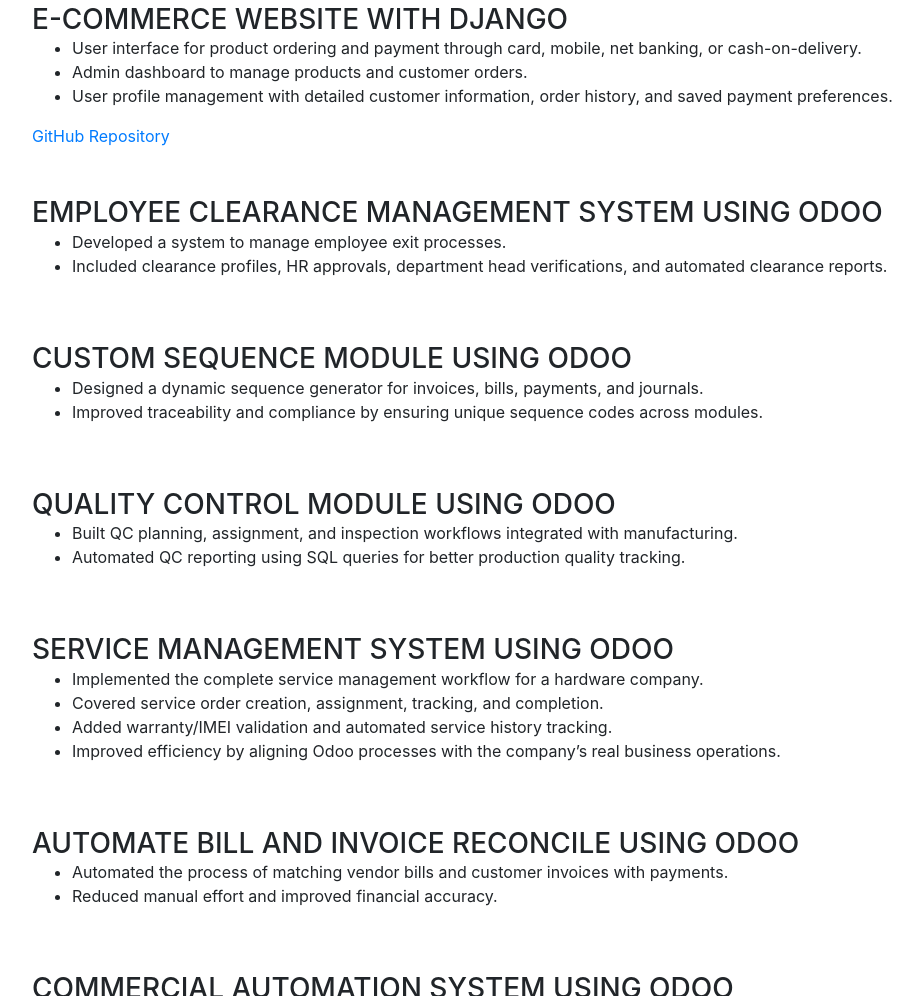
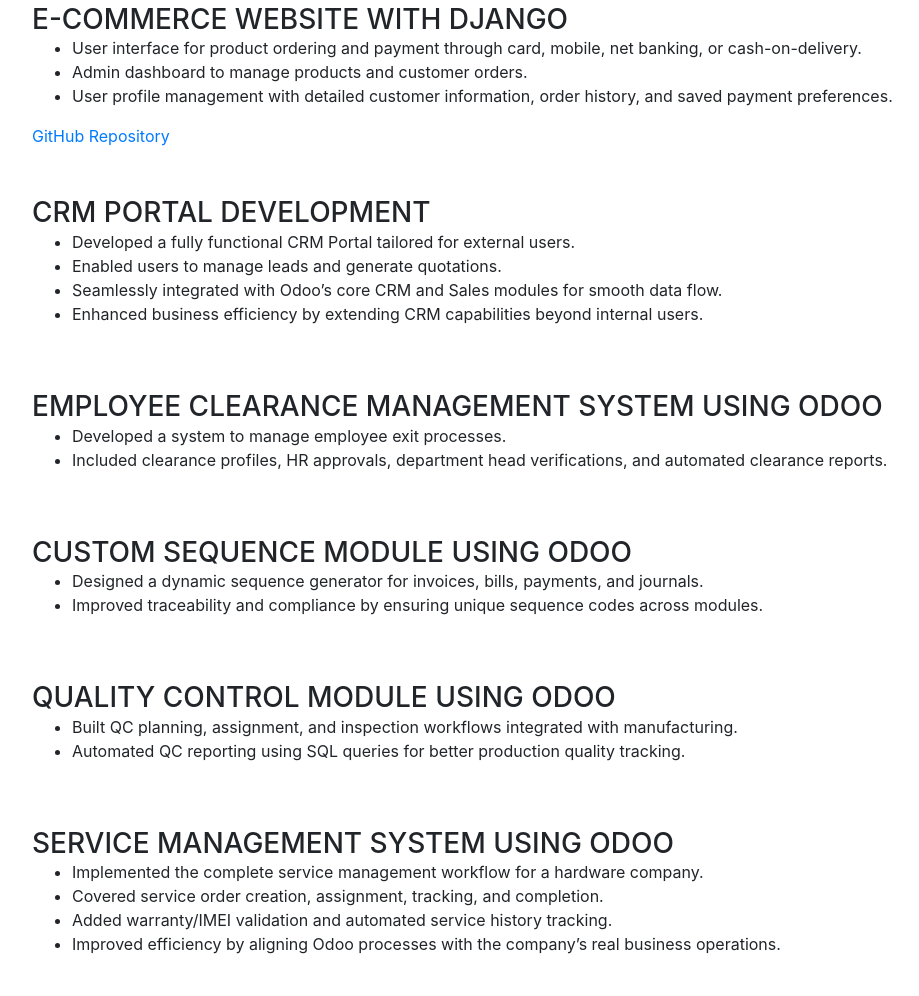
Before and after one commit to Erfan7990/erfan-portfolio, a website with bundled scripts: page index.html in a window 1280 px wide. Shown: the part 4287-5283 px from the top of the page, without its empty margins (288-1207 px from the left). Built offline with nearby package versions, Linux system fonts and the light colour scheme; a web font is replaced by a local one.

Commit message:
add crm portal project

```diff
--- a/index.html
+++ b/index.html
@@ -277,20 +277,36 @@
           <div class="resume-content mr-auto">
             <h3 class="mb-0">E-commerce Website with Django</h3>
             <ul>
-              <li>User interface for product ordering and payment through card, mobile, net banking, or cash-on-delivery.</li>
+              <li>User interface for product ordering and payment through card, mobile, net banking, or
+                cash-on-delivery.</li>
               <li>Admin dashboard to manage products and customer orders.</li>
-              <li>User profile management with detailed customer information, order history, and saved payment preferences.</li>
+              <li>User profile management with detailed customer information, order history, and saved payment
+                preferences.</li>
             </ul>
             <a href="https://github.com/Erfan7990/Django_myShop.git" target="_blank">GitHub Repository</a>
           </div>
+        </div>
+        <div class="resume-item d-flex flex-column flex-md-row mb-5">
+          <div class="resume-content mr-auto">
+            <h3 class="mb-0">CRM Portal Development</h3>
+            <ul>
+              <li>Developed a fully functional CRM Portal tailored for external users.</li>
+              <li>Enabled users to manage leads and generate quotations.</li>
+              <li>Seamlessly integrated with Odoo’s core CRM and Sales modules for smooth data flow.</li>
+              <li>Enhanced business efficiency by extending CRM capabilities beyond internal users.</li>
+            </ul>
+            <!-- <a href="" target="_blank">GitHub Repository</a> -->
+          </div>
 
         </div>
+
         <div class="resume-item d-flex flex-column flex-md-row mb-5">
           <div class="resume-content mr-auto">
             <h3 class="mb-0">Employee Clearance Management System using Odoo</h3>
             <ul>
               <li>Developed a system to manage employee exit processes.</li>
-              <li>Included clearance profiles, HR approvals, department head verifications, and automated clearance reports.</li>
+              <li>Included clearance profiles, HR approvals, department head verifications, and automated clearance
+                reports.</li>
             </ul>
             <!-- <a href="" target="_blank">GitHub Repository</a> -->
           </div>
@@ -357,6 +373,8 @@
           </div>
 
         </div>
+
+
       </div>
     </section>
 
```
